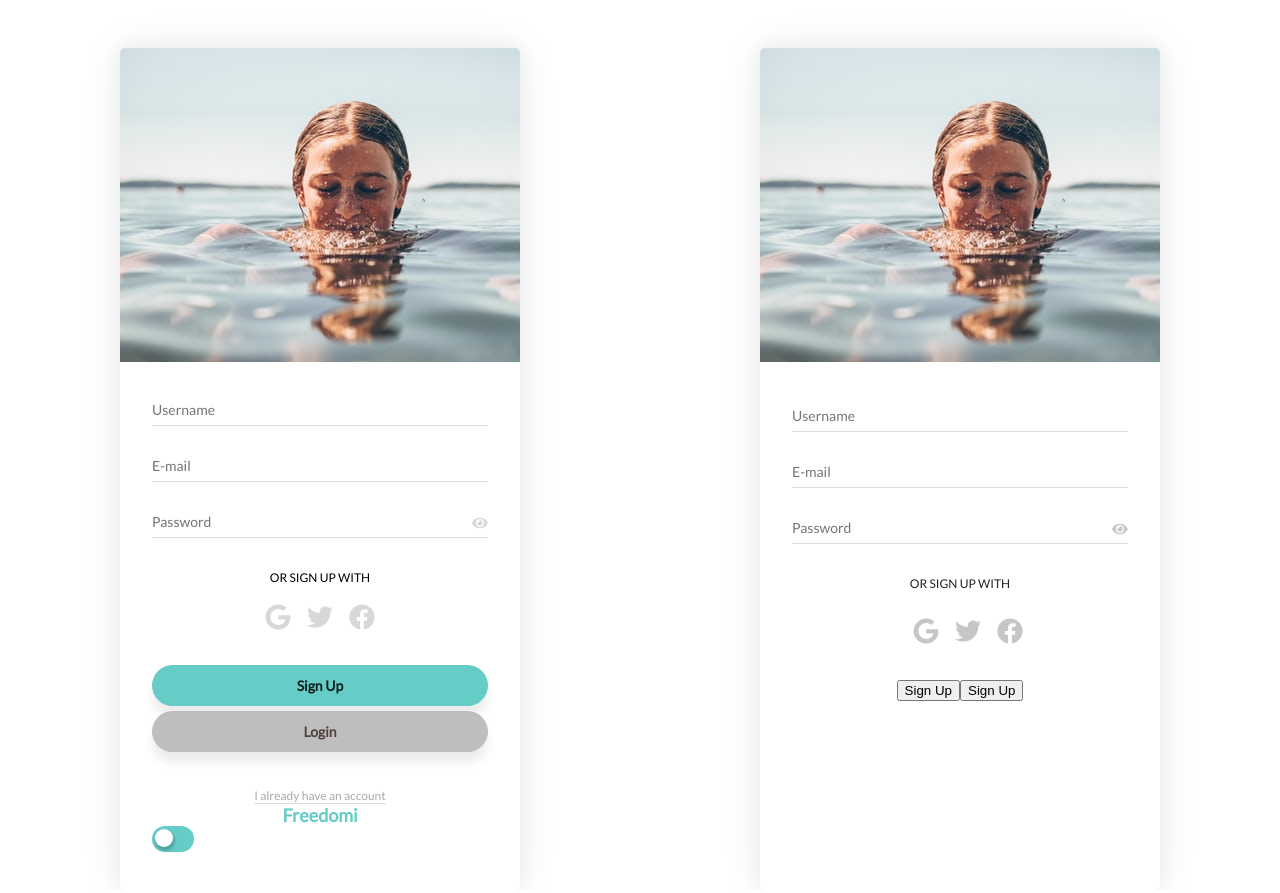
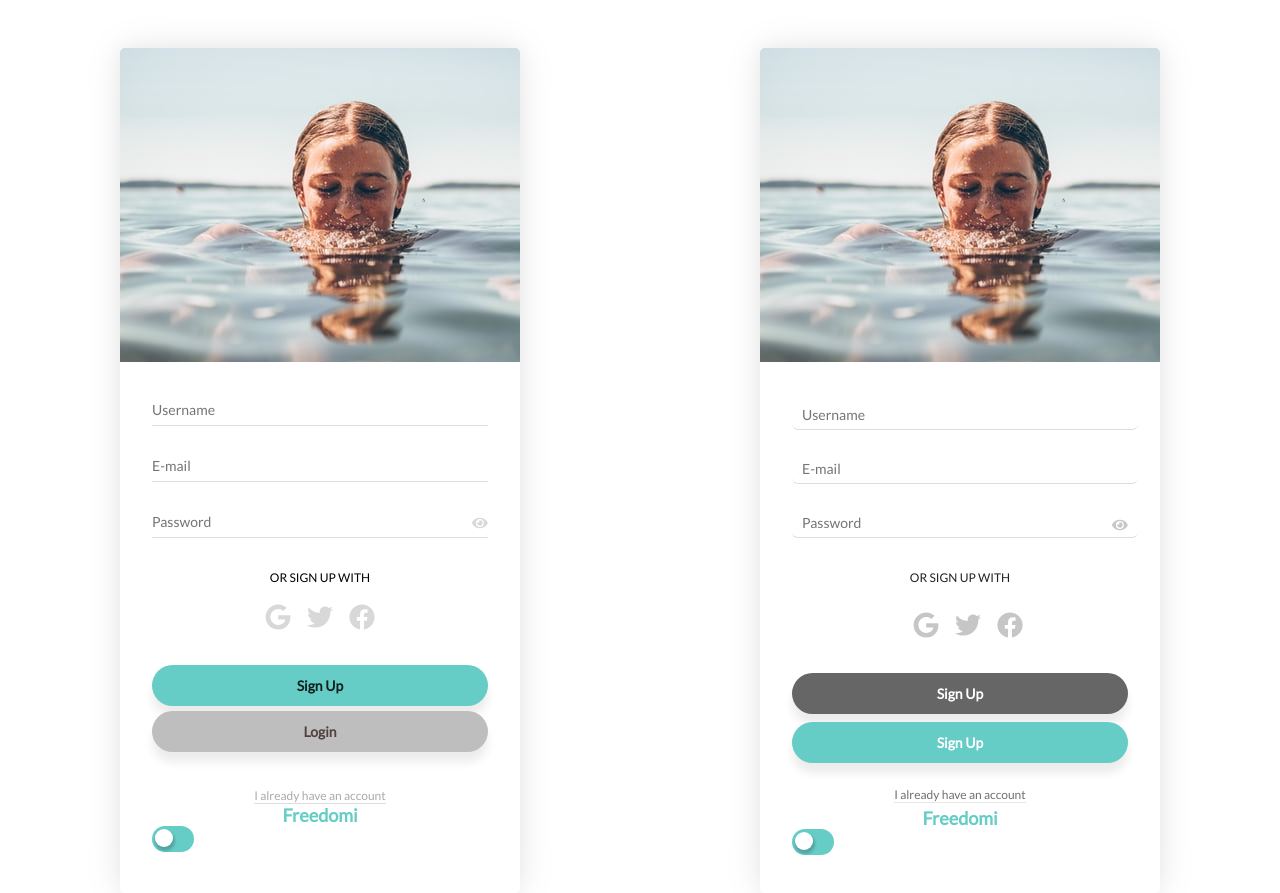
Before and after one commit to jmtorralvo/react-design-styles, a React (Create React App) app: page / in a window 1280 px wide. Built offline with nearby package versions, Linux system fonts and the light colour scheme.

Commit message:
feat(): End layout and themes

```diff
--- a/src/components/CardStyledComponentsSass/CardStyledComponentsSass.js
+++ b/src/components/CardStyledComponentsSass/CardStyledComponentsSass.js
@@ -62,14 +62,30 @@ const CardStyledComponentsSass = (props) => {
             </li>
           </ul>
         </fieldset>
-        <fieldset>
-          <button type="button round" onClick={() => handleClick()}>
+        <fieldset className="sign-in-wrapper">
+          <button className="button round" onClick={() => handleClick()}>
             Sign Up
           </button>
-          <button type="button round" onClick={() => handleClick()}>
+          <button className="button round secondary" onClick={() => handleClick()}>
             Sign Up
           </button>
         </fieldset>
+        <fieldset className="bottom-link-wrapper">
+          <a className='generic-link'>I already have an account</a>
+          <span className="sub-link">Freedomi</span>
+        </fieldset>
+        <fieldset>
+          <div className="checkbox-wrapper">
+            <input
+              id="checkbox2"
+              type="checkbox"
+              onChange={() => handleClick()}/>
+            <label className="checkbox-label" htmlFor="checkbox2"></label>
+          </div>
+        </fieldset>
+        {/* <div className="footer-pop-up">
+          <span className="bounce">{cardTheme} theme</span>
+        </div> */}
       </div>
     </div>
   );
--- a/src/components/CardStyledComponentsSass/styles/style.scss
+++ b/src/components/CardStyledComponentsSass/styles/style.scss
@@ -31,24 +31,29 @@
         margin-top: 6px;
       }
       &:last-of-type {
+        margin-top: 0px;
         text-align: center;
       }
 
       input {
         @include theme-aware('color', 'input-background');
         @include theme-aware('color', 'input-font-color');
-        padding: 7px 0;
+        padding: 6px 0 6px 10px;
         width: 100%;
         font-family: inherit;
         font-size: 14px;
         border-top: 0;
+        border-radius: 6px;
         border-right: 0;
         border-bottom: 1px solid #ddd;
         border-left: 0;
         transition: 0.25s ease-in;
         &:focus {
-          border-bottom-color: #65ccc6;
+          @include theme-aware('border-bottom-color', 'primary-color');
           outline: 0;
+          + .input-icon {
+            @include theme-aware('color', 'primary-color');
+          }
         }
       }
 
@@ -64,8 +69,7 @@
     }
 
     .icon {
-      @include theme-aware('color', 'icon-color');
-      //color: #666;
+      @include theme-aware('color', 'font-color');
       cursor: pointer;
       opacity: .25;
       transition: opacity .25s ease-in;
@@ -82,7 +86,7 @@
         top: 8px;
         right: 0;
         position: absolute;
-
+        transition: color 0.25s cubic-bezier(0.02, 0.01, 0.47, 1);
       }
     }
 
@@ -99,11 +103,135 @@
 
       li {
         margin-left: 16px;
-        // &:nth-of-type(n + 2) {
-        //   margin-left: 16px;
-        // }
+      }
+    }
+
+    .sign-in-wrapper {
+      .button {
+        @include theme-aware('color', 'btn-text-color');
+        @include theme-aware('background', 'basic-grey-color');
+        display: block;
+        width: 100%;
+        padding: 12px 0;
+        font-family: inherit;
+        font-size: 14px;
+        font-weight: 700;
+        border: 0;
+        border-radius: 25%;
+        box-shadow: 0 10px 10px rgba(0, 0, 0, 0.08);
+        cursor: pointer;
+        transition: all 0.25s cubic-bezier(0.02, 0.01, 0.47, 1);
+        &:hover {
+          box-shadow: 0 15px 15px rgba(0, 0, 0, 0.16);
+          transform: translate(0, -5px);
+        }
+        &.round {
+          border-radius: 35px;
+        }
+        &.secondary {
+          @include theme-aware('background', 'primary-color');
+        }
+        &:nth-of-type(2) {
+          margin-top: 8px;
+        }
+      }
+    }
+
+    .bottom-link-wrapper {
+      display: flex;
+      flex-direction: column;
+
+      .generic-link {
+        width: max-content;
+        margin: auto;
+        display: inline-block;
+        font-size: 12px;
+        text-decoration: none;
+        @include theme-aware('color', 'link-color');
+        border-bottom: 1px solid #ddd;
+        cursor: pointer;
+        opacity: 0.7;
+        transition: opacity 0.30s ease-in;
+        //transition: color 0.25s ease-in;
+
+        &:hover {
+          opacity: 1;
+        }
+      }
+
+      .sub-link {
+        @include theme-aware('color', 'primary-color');
+        font-size: 18px;
+        font-weight: bold;
+        text-align: center;
+        margin-top: 4px;
+      }
+    }
+
+    .checkbox-wrapper {
+      position: relative;
+      border: 1px;
+      border-color: red;
+
+      input {
+        opacity: 0;
+        z-index: 1;
+        border-radius: 15px;
+        width: 42px;
+        height: 26px;
+        &:checked {
+           + .checkbox-label {
+            @include theme-aware('background', 'primary-color');
+            &::after {
+              content: "";
+              display: block;
+              border-radius: 50%;
+              width: 18px;
+              height: 18px;
+              margin-left: 21px;
+              transition: 0.2s;
+            }
+          }
+        }
+      }
+
+      .checkbox-label {
+        position: absolute;
+        top: 0;
+        left: 0;
+        width: 42px;
+        height: 26px;
+        border-radius: 15px;
+        @include theme-aware('background', 'primary-color');
+        cursor: pointer;
+        &::after {
+          content: "";
+          display: block;
+          border-radius: 50%;
+          width: 18px;
+          height: 18px;
+          margin: 3px;
+          background: #ffffff;
+          box-shadow: 1px 3px 3px 1px rgba(0, 0, 0, 0.2);
+          transition: 0.2s;
+        }
       }
     }
 
   }
+
+  .footer-pop-up {
+    background-color: green;
+    position: relative;
+
+    span {
+      background-color: pink;
+      position: relative;
+      top: 0px;
+      transition: top 0.60s ease-in;
+      &:hover {
+        top: 100px;
+      }
+    }
+  }
 }
--- a/src/components/CardStyledComponentsSass/styles/themes.scss
+++ b/src/components/CardStyledComponentsSass/styles/themes.scss
@@ -1,16 +1,24 @@
 $themes: (
     light: (
+        primary-color: #65ccc6,
+        basic-dark-color: #333,
+        basic-grey-color: #666,
         background-color: #fff,
         font-color: #222,
-        icon-color: #222,
         input-background: #fff,
         input-font-color: #222,
+        btn-text-color: #fff,
+        link-color:  #333,
     ),
     dark: (
+        primary-color: #e5195f,
+        basic-dark-color: #ccc,
+        basic-grey-color: #ddd,
         background-color: #222,
         font-color:  #fafafa,
-        icon-color: #fafafa,
         input-background: #ccc,
         input-font-color: #222,
+        btn-text-color: #222,
+        link-color: #fafafa,
     )
 );
```
